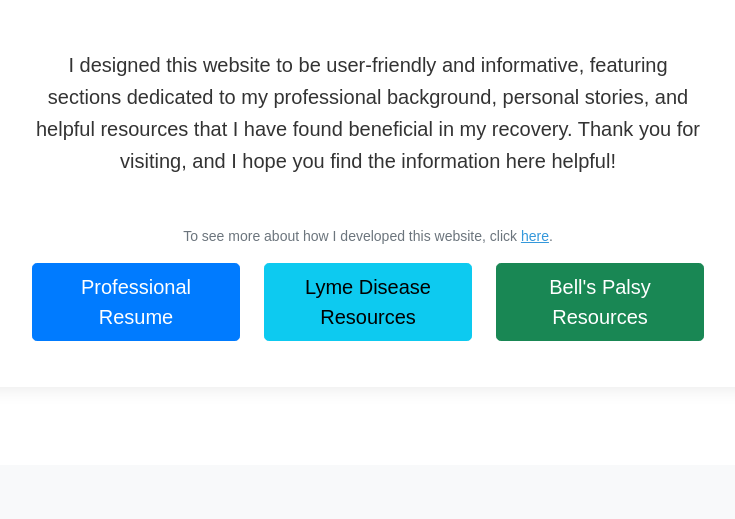
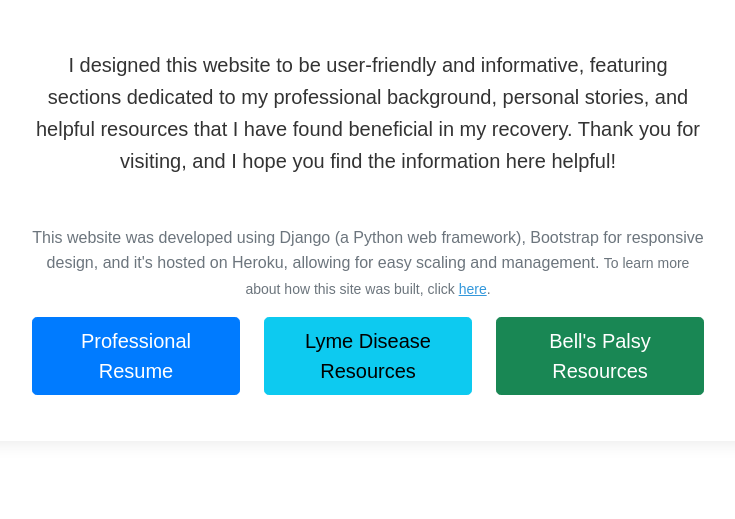
Before and after one commit to HaydenBussard/mywebsite, a Django app: page / in a window 1280 px wide. Shown: the part 839-1358 px from the top of the page, without its empty margins (272-1007 px from the left). Before the commit the page ends 1304 px from the top, so only its background shows below. Run offline with Django 4.2, Linux system fonts and the light colour scheme; some libraries are stand-ins or nearby versions.

Commit message:
Add site build summary to home page

```diff
--- a/my_website/templates/home.html
+++ b/my_website/templates/home.html
@@ -20,8 +20,9 @@
             <p class="lead mb-5">I designed this website to be user-friendly and informative, featuring sections dedicated to my professional background, personal stories, and helpful resources that I have found beneficial in my recovery. Thank you for visiting, and I hope you find the information here helpful!</p>
 
             <!-- Added subtle link to website_info page -->
-            <p class="mt-5 text-muted small">
-                To see more about how I developed this website, click <a href="{% url 'website_info' %}">here</a>.
+            <p class="mt-5 text-muted">
+                This website was developed using Django (a Python web framework), Bootstrap for responsive design, and it's hosted on Heroku, allowing for easy scaling and management.
+                <span class="small">To learn more about how this site was built, click <a href="{% url 'website_info' %}">here</a>.</span>
             </p>
 
             <div class="row">
```
